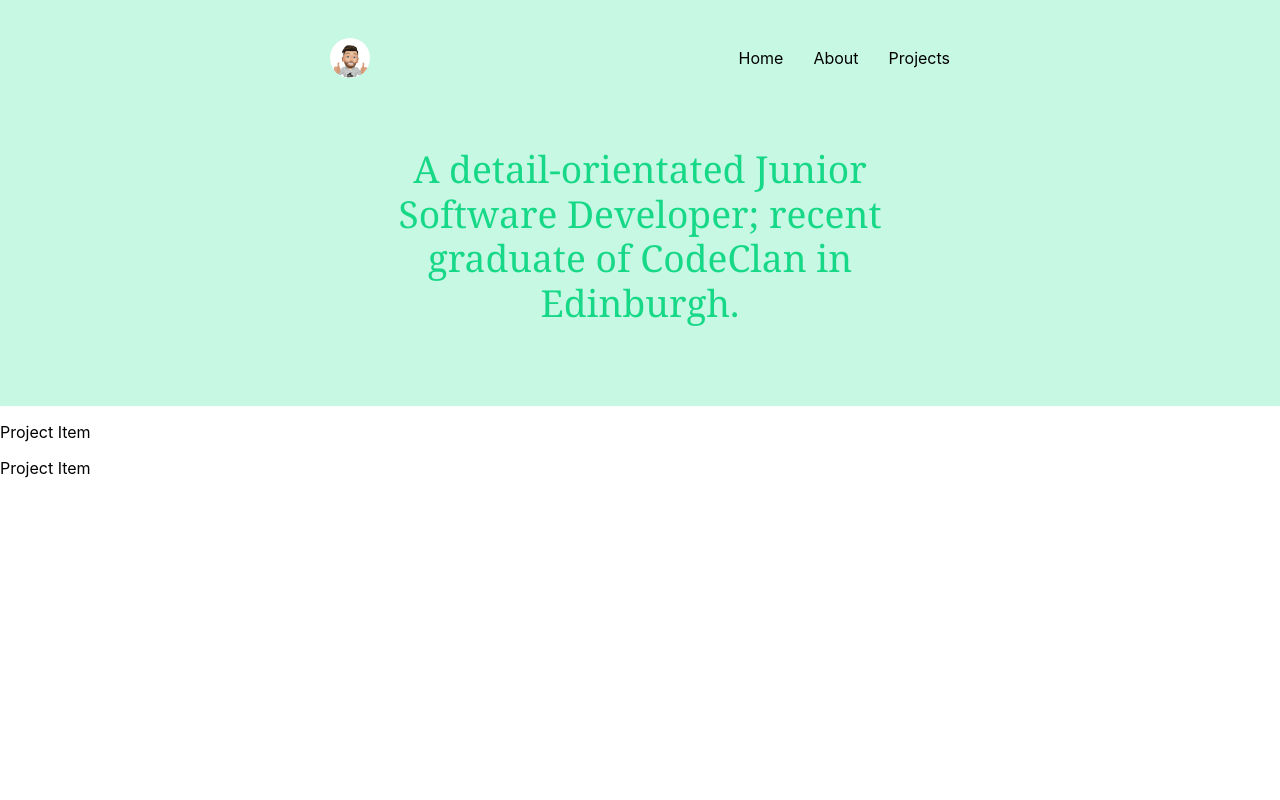
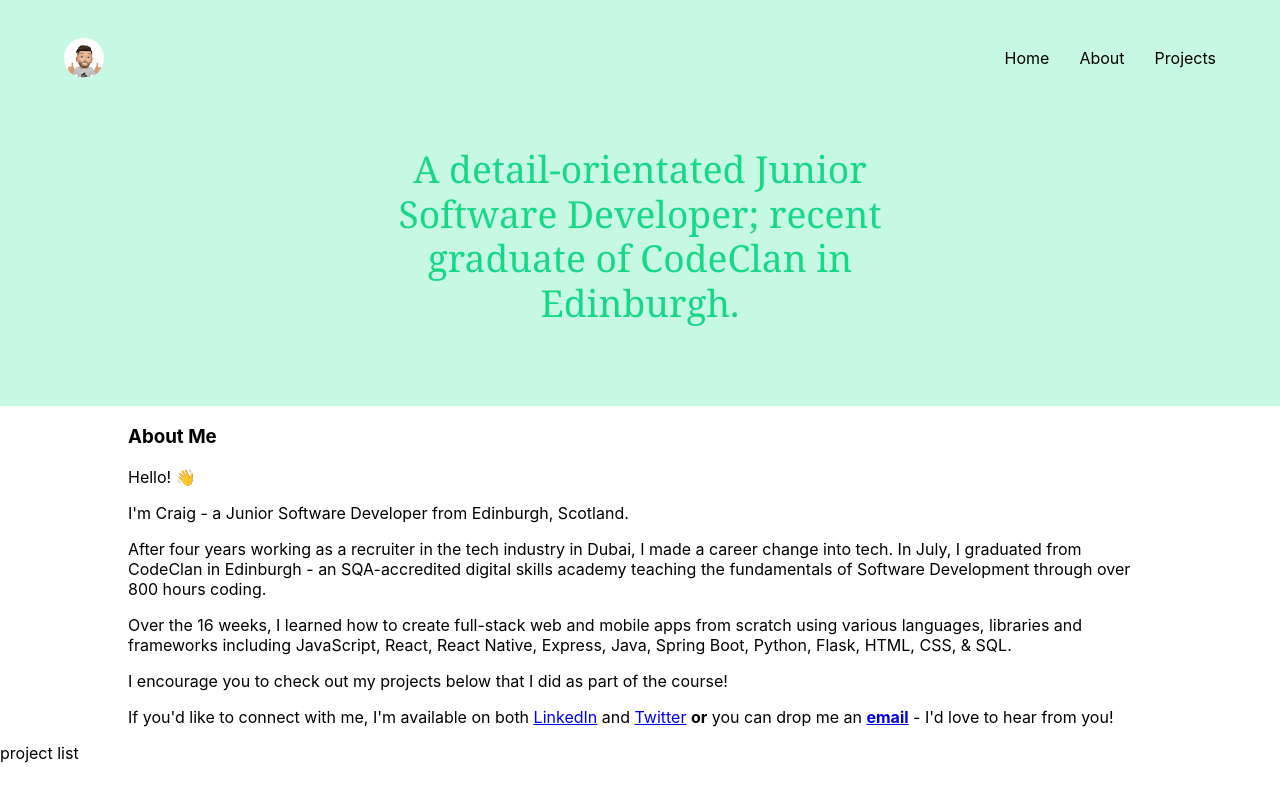
Before and after one commit to crwils/crwils.github.io, a React (Create React App) app: page / in a window 1280 px wide. Built offline with nearby package versions, Linux system fonts and the light colour scheme.

Commit message:
about me section created

```diff
--- /dev/null
+++ b/src/components/About.js
@@ -0,0 +1,23 @@
+import React from 'react';
+
+function About(props) {
+    return (
+        <div className="about-me max-width">
+            <h3>About Me</h3>
+
+            Hello! 👋
+
+            <p>I'm Craig - a Junior Software Developer from Edinburgh, Scotland.</p>
+
+            <p>After four years working as a recruiter in the tech industry in Dubai, I made a career change into tech. In July, I graduated from CodeClan in Edinburgh - an SQA-accredited digital skills academy teaching the fundamentals of Software Development through over 800 hours coding. </p>
+
+            <p>Over the 16 weeks, I learned how to create full-stack web and mobile apps from scratch using various languages, libraries and frameworks including JavaScript, React, React Native, Express, Java, Spring Boot, Python, Flask, HTML, CSS, & SQL.</p>
+
+            <p>I encourage you to check out my projects below that I did as part of the course! </p>
+
+            <p>If you'd like to connect with me, I'm available on both <a href="http://www.linkedin.com/in/crwils/">LinkedIn</a> and <a href="http://www.twitter.com/cr_wils">Twitter</a> <b>or</b> you can drop me an <b><a href="mailto:craigwilsonmusic@gmail.com">email</a></b> - I'd love to hear from you!</p>
+        </div>
+    );
+}
+
+export default About;
--- a/src/components/ProjectList.js
+++ b/src/components/ProjectList.js
@@ -1,12 +1,13 @@
 import React from 'react';
 import ProjectItem from './ProjectItem';
 
-function ProjectList({state}) {
+function ProjectList(props) {
+
 
     return (
-        <section>
-            <ProjectItem />
-        </section>
+        <div>
+            project list
+        </div>
     );
 }
 
--- a/src/components/index.js
+++ b/src/components/index.js
@@ -2,5 +2,6 @@
 import NavBar from './NavBar';
 import ProjectList from './ProjectList';
 import ProjectItem from './ProjectItem';
+import About from './About';
 
-export { Header, NavBar, ProjectList, ProjectItem };
+export { Header, NavBar, ProjectList, ProjectItem, About };
--- a/src/containers/Portfolio.js
+++ b/src/containers/Portfolio.js
@@ -1,5 +1,5 @@
 import React, {useState} from 'react';
-import { Header, NavBar, ProjectItem, ProjectList } from '../components';
+import { Header, NavBar, ProjectItem, ProjectList, About } from '../components';
 
 function Portfolio(props) {
 
@@ -19,8 +19,8 @@
                 <NavBar click={handleClick} />
                 <Header />
             </section>
+                <About />
                 <ProjectList />
-                <ProjectItem />
         </main>
 
     );
--- a/src/style.css
+++ b/src/style.css
@@ -24,7 +24,7 @@
     flex-wrap: wrap;
     width: 90%;
     min-width: 30%;
-    max-width: 620px;
+    max-width: 1220px;
     justify-content: space-between;
 }
 
@@ -68,3 +68,12 @@
 .header-index {
     background-color: #c7f8e4;
 }
+
+.about-me {
+    text-align: left;
+    display: block;
+    width: 80%;
+    margin-left: auto;
+    margin-right: auto;
+    font-family: Graphik,-apple-system,BlinkMacSystemFont,Segoe UI,Roboto,Helvetica Neue,Arial,Noto Sans,sans-serif;
+}
```
